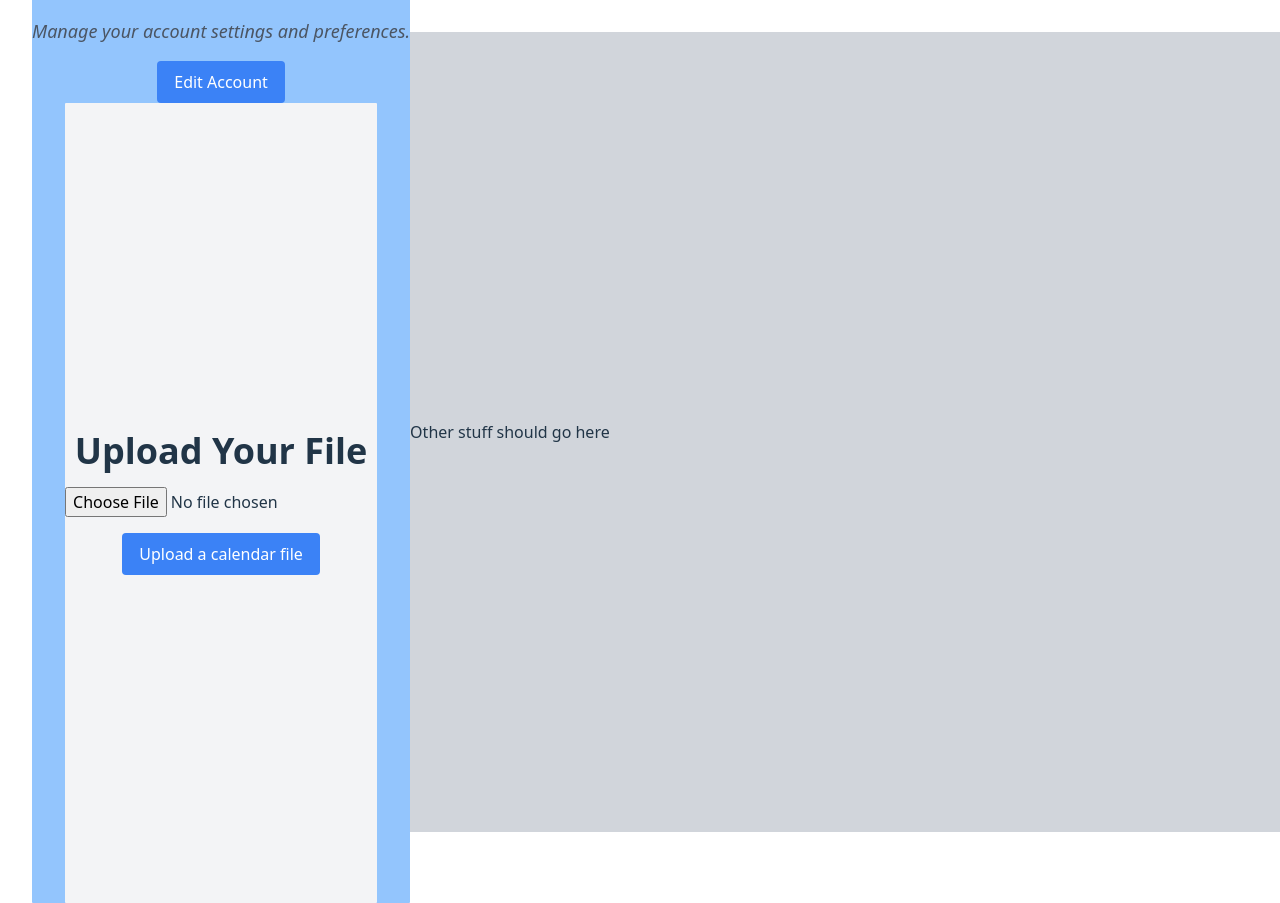
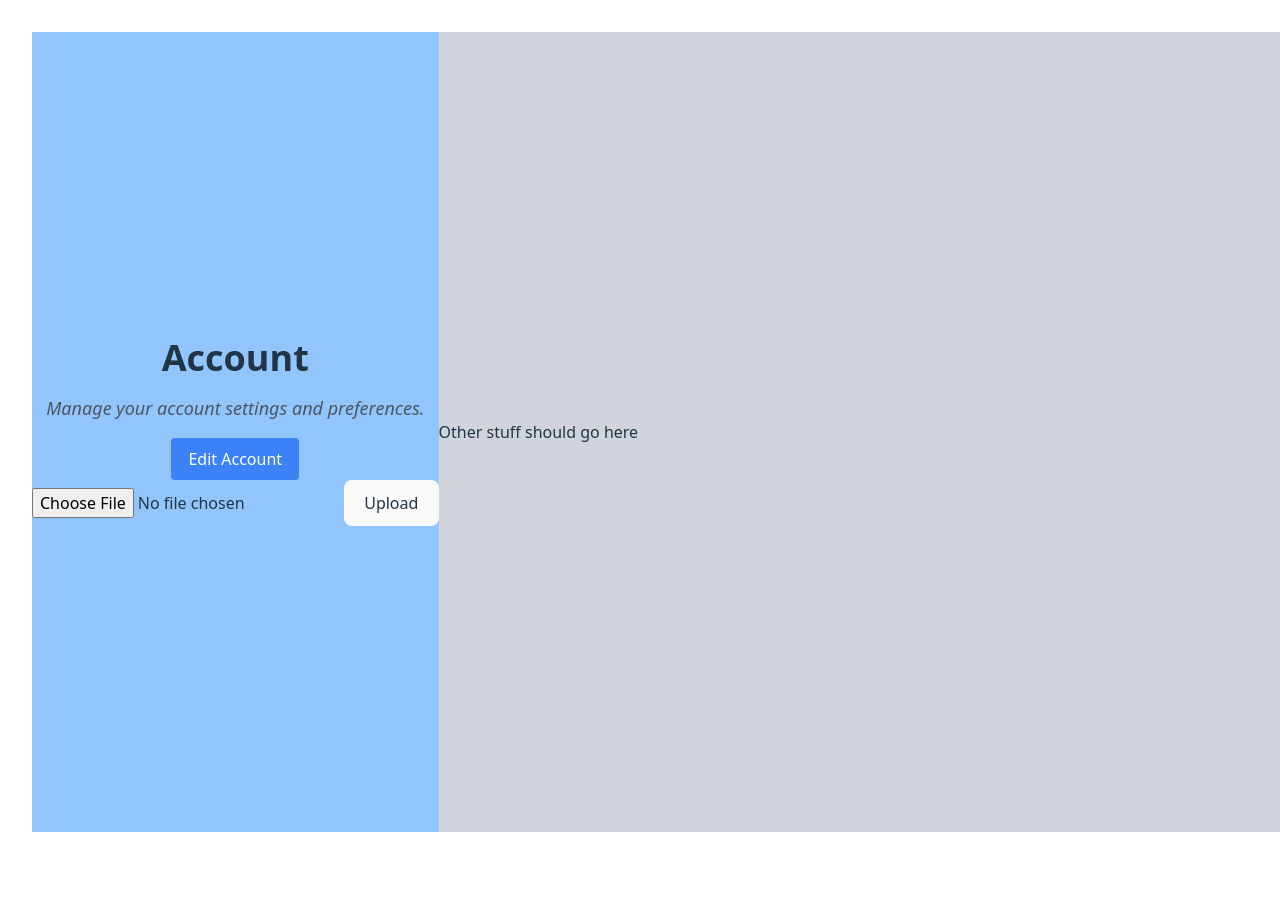
Before and after one commit to YonyMarian/loqd, a React (Vite) app in the folder client/: page /account in a window 1280 px wide. Shown: the top 903 px of the page. After the commit the page ends 864 px from the top, so only its background shows below. Built offline with nearby package versions, Linux system fonts and the light colour scheme.

Commit message:
parser draft - no work

```diff
--- a/client/src/components/Upload.tsx
+++ b/client/src/components/Upload.tsx
@@ -3,11 +3,17 @@ import React from 'react';
 const Upload: React.FC = () => {
     return (
         <>
-            <div className="flex flex-col items-center justify-center min-h-screen bg-gray-100">
+            {/* <div className="flex flex-col items-center justify-center min-h-screen bg-gray-100">
                 <h1 className="text-4xl font-bold mb-4">Upload Your File</h1>
                 <input type="file" className="mb-4" />
                 <button className="bg-blue-500 text-white px-4 py-2 rounded">Upload a calendar file</button>
-            </div>
+            </div> */}
+
+            <form id="uploadForm" encType="multipart/form-data">
+                <input type="file" name="calendarFile" />
+                <button type="submit">Upload</button>
+            </form>
+            <script src="./upload.js"></script>
         </>
     )
 }
```
Also changed, not shown: client/src/upload.js (added).
